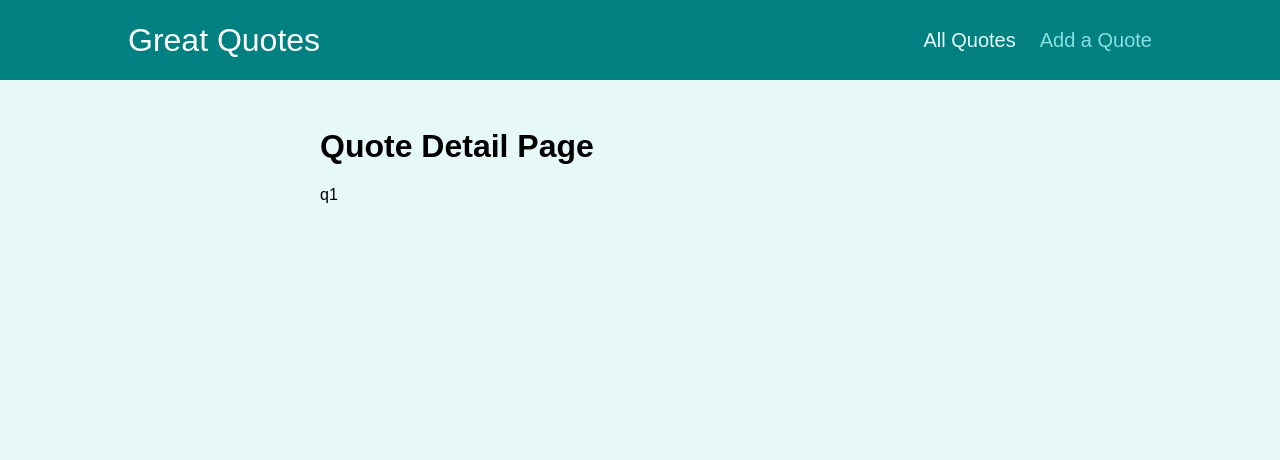
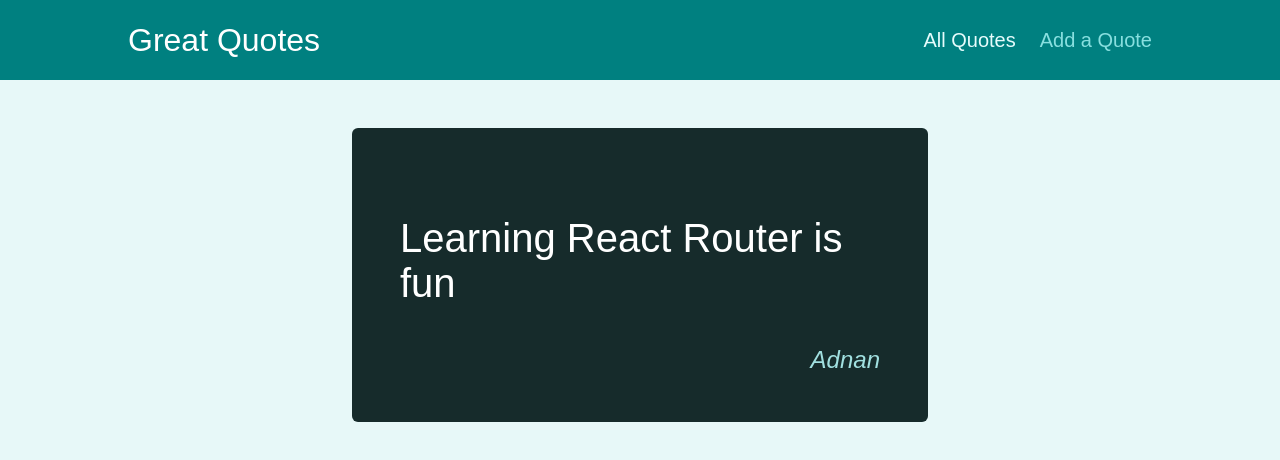
Before and after one commit to AdnanMGHaider/react-router-practice, a React (Create React App) app: page /quotes/q1 in a window 1280 px wide. Shown: the top 460 px of the page. Built offline with nearby package versions, Linux system fonts and the light colour scheme.

Commit message:
Used the Link component from react router inside the pre-made QuoteItem component | Imported pre-made HighlightedQuote component into QuoteDetail page and added code to display quote details as per the dynamic segement on the url

```diff
--- a/src/components/quotes/QuoteItem.js
+++ b/src/components/quotes/QuoteItem.js
@@ -1,4 +1,5 @@
-import classes from './QuoteItem.module.css';
+import { Link } from "react-router-dom";
+import classes from "./QuoteItem.module.css";
 
 const QuoteItem = (props) => {
   return (
@@ -9,9 +10,9 @@
         </blockquote>
         <figcaption>{props.author}</figcaption>
       </figure>
-      <a className='btn'>
+      <Link className="btn" to={`/quotes/${props.id}`}>
         View Fullscreen
-      </a>
+      </Link>
     </li>
   );
 };
--- a/src/pages/QuoteDetail.js
+++ b/src/pages/QuoteDetail.js
@@ -1,12 +1,24 @@
 import { useParams, Outlet } from "react-router-dom";
+
+import HighlightedQuote from "../components/quotes/HighlightedQuote";
+
+const DUMMY_QUOTES = [
+  { id: "q1", author: "Adnan", text: "Learning React Router is fun" },
+  { id: "q2", author: "Steve", text: "Web development is amazing" },
+];
 
 function QuoteDetail() {
   const params = useParams();
 
+  const quote = DUMMY_QUOTES.find((quote) => quote.id === params.quoteId);
+
+  if (!quote) {
+    return <p>No quote found!</p>;
+  }
+
   return (
     <>
-      <h1>Quote Detail Page</h1>
-      <p>{params.quoteId}</p>
+      <HighlightedQuote text={quote.text} author={quote.author} />
       <Outlet />
     </>
   );
```
Also changed, not shown: src/components/quotes/QuoteForm.js (+9 -9 lines).
